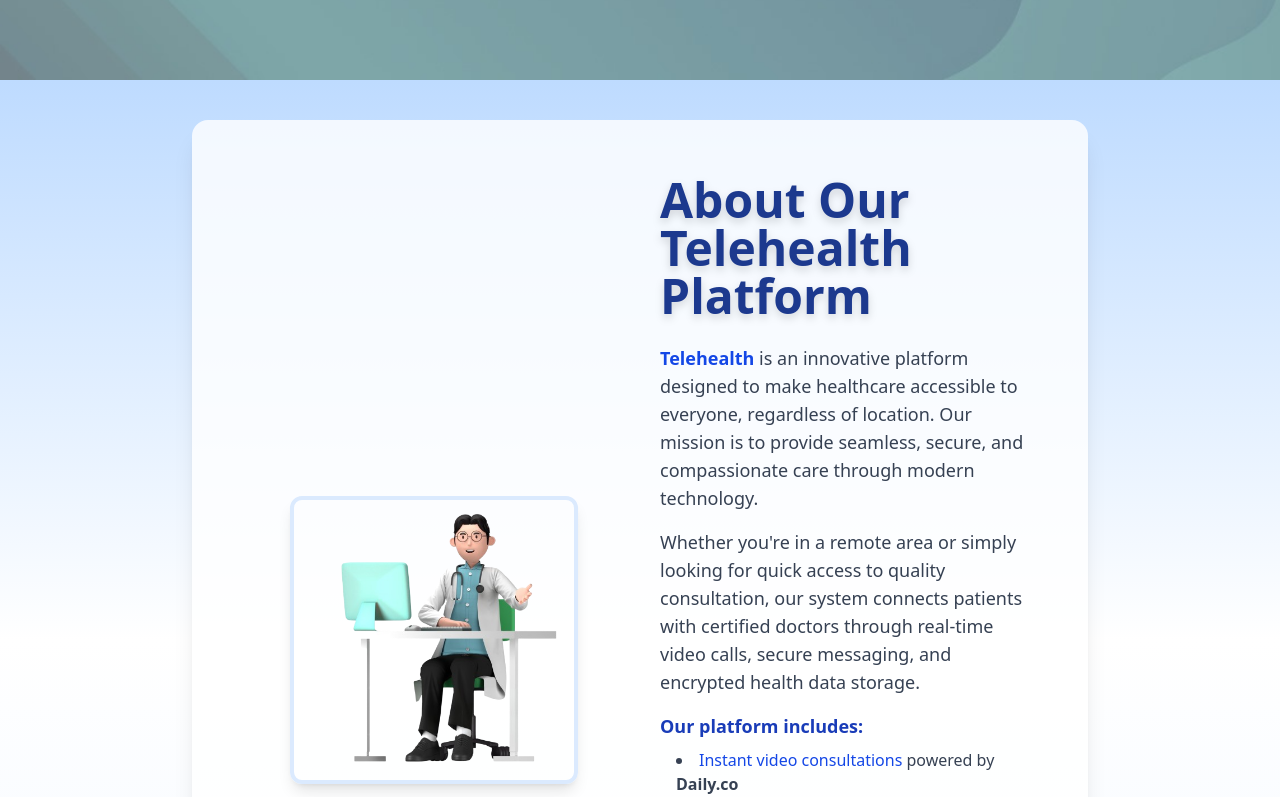
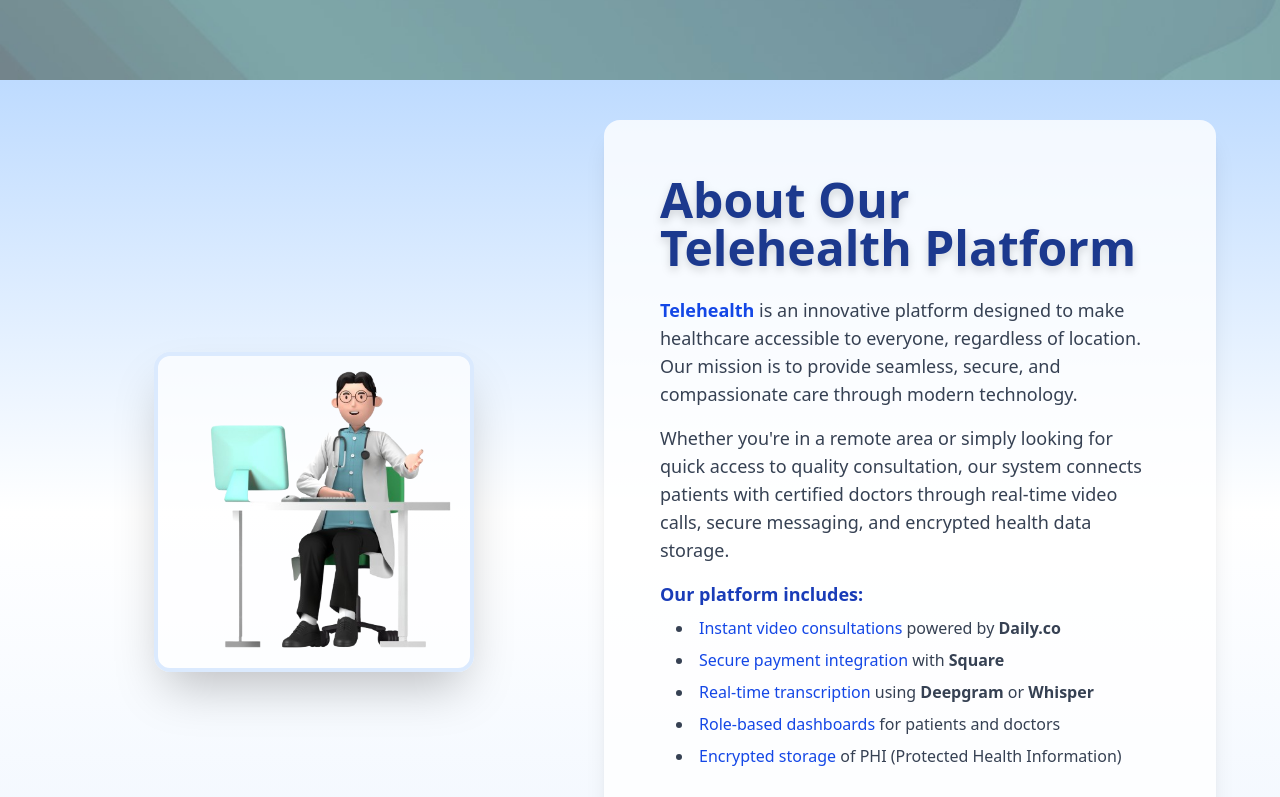
Before and after one commit to meetarora10/veersa-hack, a React (Vite) app in the folder client/: page / in a window 1280 px wide. Shown: the part 720-1517 px from the top of the page. Built offline with nearby package versions, Linux system fonts and the light colour scheme.

Commit message:
Auto Commit: $(date +'%Y-%m-%d %H:%M:%S')

```diff
--- a/client/src/pages/About.jsx
+++ b/client/src/pages/About.jsx
@@ -3,17 +3,17 @@ import homeImg from '../assets/home1.png'
 function About() {
   return (
     <div className="min-h-screen bg-gradient-to-b from-blue-200 via-white to-blue-50 flex flex-col items-center justify-center py-10">
-      <div className="max-w-4xl w-full mx-auto flex flex-col md:flex-row items-center gap-10 bg-white/80 rounded-2xl shadow-xl p-8 md:p-14">
+      <div className="max-w-6xl w-full mx-auto flex flex-col md:flex-row items-center gap-10">
         {/* Left: Illustration */}
         <div className="flex-1 flex justify-center mb-8 md:mb-0">
           <img
             src={homeImg}
             alt="Telehealth Illustration"
-            className="w-72 h-72 object-contain rounded-xl shadow-lg border-4 border-blue-100"
+            className="w-80 h-80 object-contain rounded-2xl shadow-2xl border-4 border-blue-100 bg-white/70"
           />
         </div>
         {/* Right: Content */}
-        <div className="flex-1">
+        <div className="flex-1 bg-white/80 rounded-2xl shadow-xl p-8 md:p-14">
           <h1 className="text-4xl md:text-5xl font-extrabold mb-6 text-blue-900 text-center md:text-left drop-shadow-lg">
             About Our Telehealth Platform
           </h1>
```
Also changed, not shown: client/src/assets/about.svg (added).
